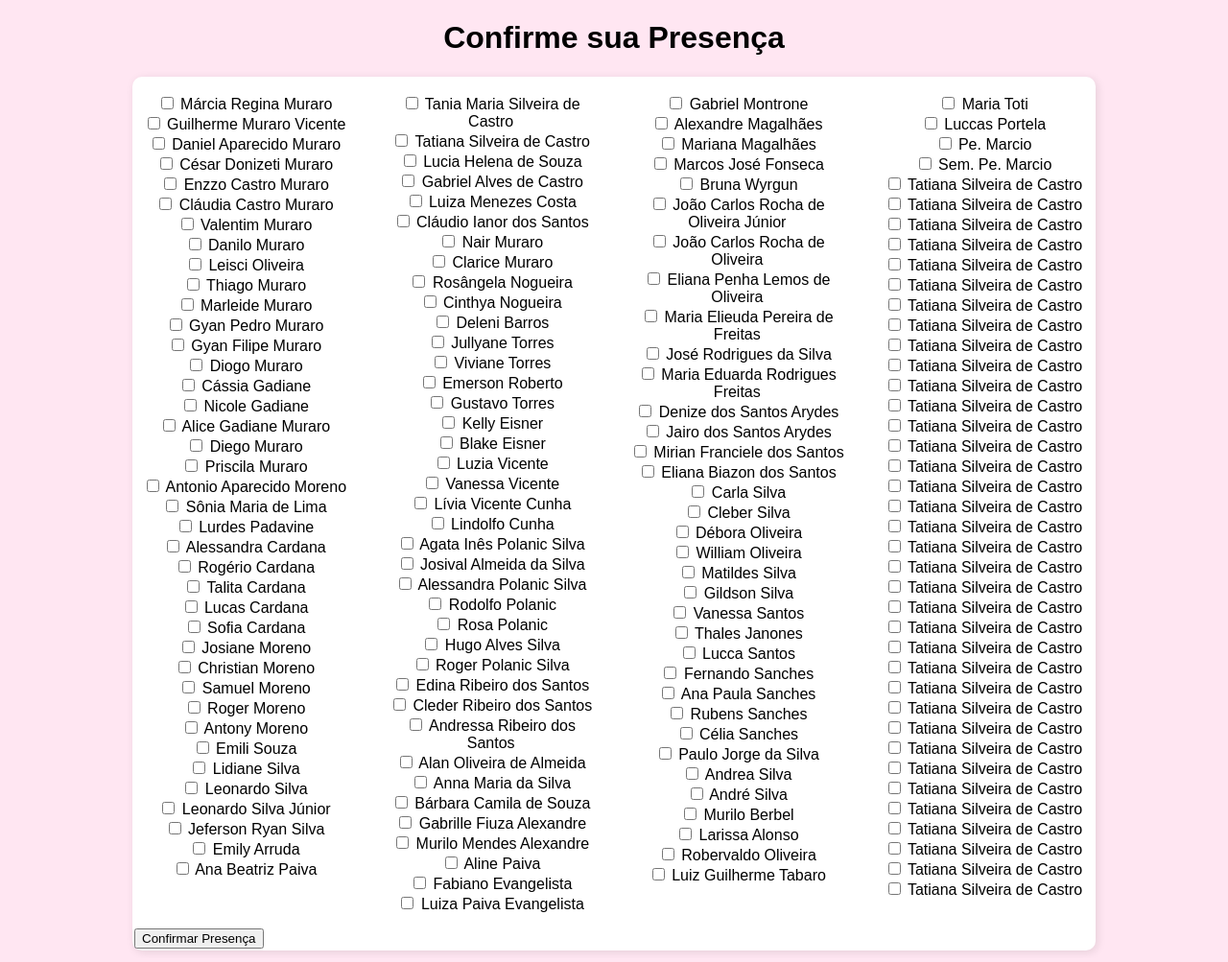
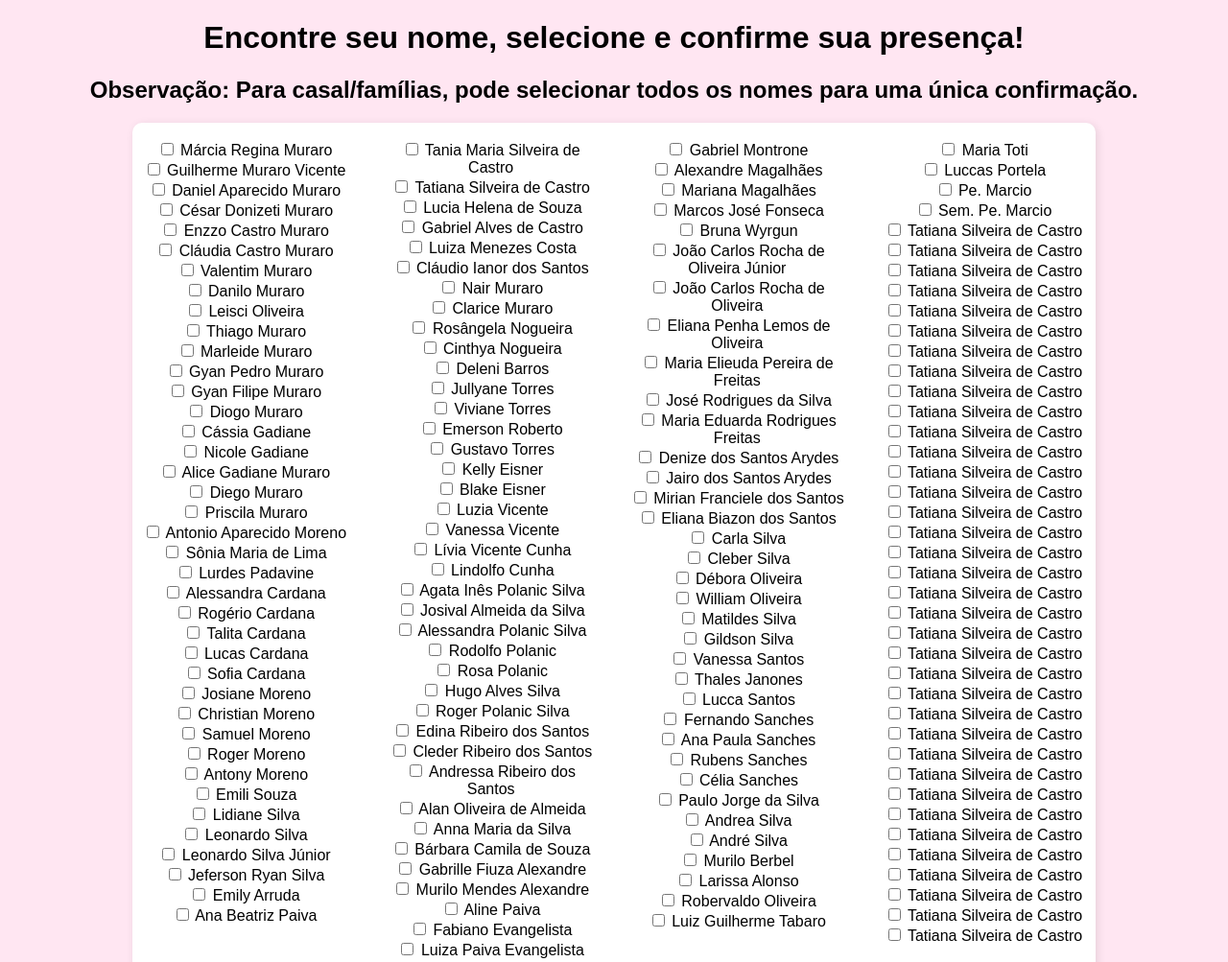
Before and after one commit to MeiaBarba28/JA, a plain HTML site: page lista_presenca.html in a window 1280 px wide. Shown: the top 1003 px of the page at 96% size. Drawn offline with Linux system fonts and the light colour scheme.

Commit message:
Update lista_presenca.html

```diff
--- a/lista_presenca.html
+++ b/lista_presenca.html
@@ -8,7 +8,8 @@
 </head>
 <body>
     <header>
-        <h1>Confirme sua Presença</h1>
+        <h1>Encontre seu nome, selecione e confirme sua presença! </h1>
+        <h2>Observação: Para casal/famílias, pode selecionar todos os nomes para uma única confirmação.</h2>
     </header>
     <div class="container">
         <div class="lista-container">
```
